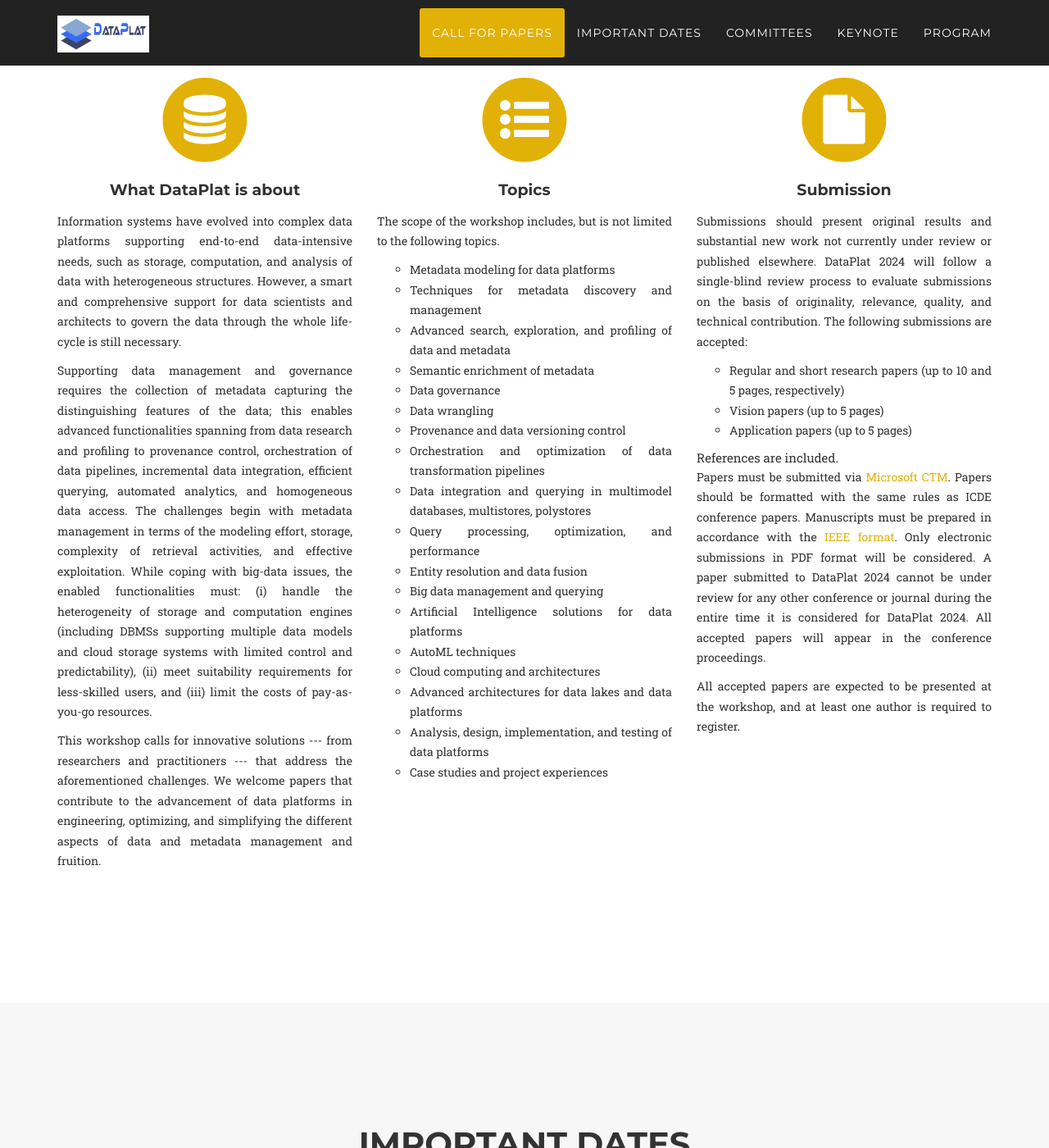
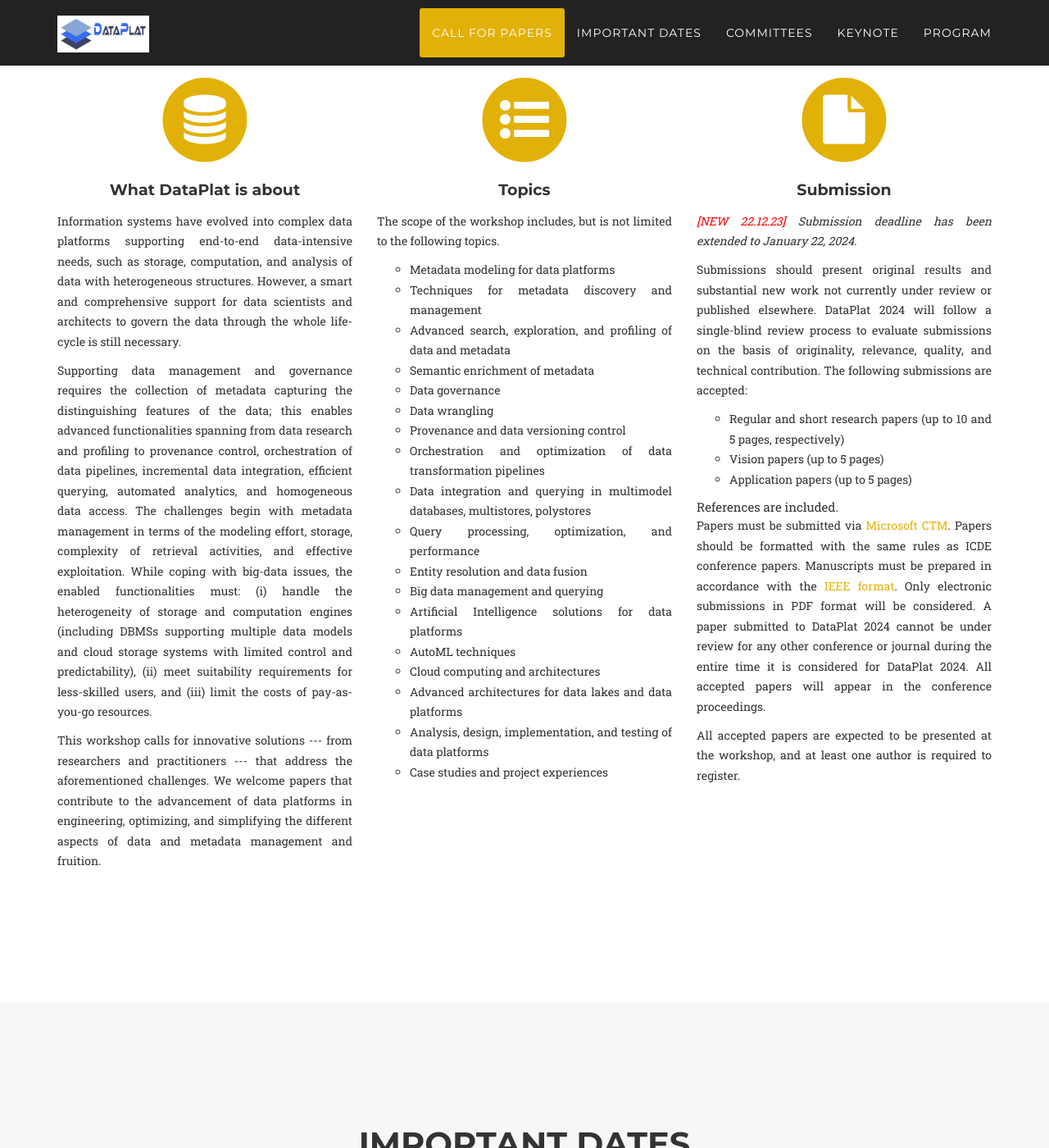
Before and after one commit to big-unibo/dataplat2024, a Jekyll site: the page built from index.html, in a window 1280 px wide and 1400 px high, scrolled down 1068 px. Shown: the whole window at 82% size. Built offline with Jekyll 4.4.1, drawn with Linux system fonts in a browser that asks for light colours; some web fonts are replaced; some of the changed text lies outside the part shown.

Commit message:
update the deadlines

```diff
--- a/_includes/cfp.html
+++ b/_includes/cfp.html
@@ -60,8 +60,8 @@
                     <!--<p><i><span style="color:red">[NEW 02.03.22]</span> Program published.</i></p>-->
                     <!--<p><i>[NEW 22.12.21] Submission deadline has been extended to January 20, 2024.</i></p>-->
                     <!--<p><i><span style="color:red">[NEW 28.03.23]</span> Papers are available <a href="https://github.com/big-unibo/dataplat2024/tree/master/papers">here</a>.</i></p>-->
-                    <!--<p><i><span style="color:red">[NEW 01.08.23]</span> Submission deadline has been extended to January 22, 2024.</i></p>-->
                     <!--<p><i><span style="color:red">[NEW 22.11.22]</span> Authors of the <strong>best papers</strong> will be invited to submit an extended version to a <strong>Special Issue with Springer's <a href="https://www.springer.com/journal/10796">Information Systems Frontiers</a> journal (IF: 5.261)</strong>.</i></p>-->
+                    <p><i><span style="color:red">[NEW 22.12.23]</span> Submission deadline has been extended to January 22, 2024.</i></p>
                     <p>Submissions should present original results and substantial new work not currently under review or published elsewhere. DataPlat 2024 will follow a single-blind review process to evaluate submissions on the basis of originality, relevance, quality, and technical contribution. The following submissions are accepted:</p>
                     <ul>
                         <li>Regular and short research papers (up to 10 and 5 pages, respectively)</li>
--- a/_includes/dates.html
+++ b/_includes/dates.html
@@ -5,9 +5,9 @@
             <div class="col-lg-12 text-center">
                 <h2 class="section-heading">Important dates</h2>
                 <div class="dates">
-                    <p>Paper submission: <strong>December 22, 2023</strong></p>
-                    <p>Authors notification: <strong>February 3, 2024</strong></p>
-                    <p>Camera ready: <strong>February 19, 2024</strong></p>
+                    <p>Paper submission: <s>December 22, 2023</s><strong>January 22, 2024</strong></p>
+                    <p>Authors notification: <s>February 3, 2024</s><strong>February 22, 2024</strong></p>
+                    <p>Camera ready: <s>February 19, 2024</s><strong>March 5, 2024</strong></p>
                     <p>Workshop date: <strong>May 13, 2024</strong></p>
 
                     <!--<p>Paper submission: <s>January 8, 2023</s><strong>January 22, 2023</strong></p>-->
```
